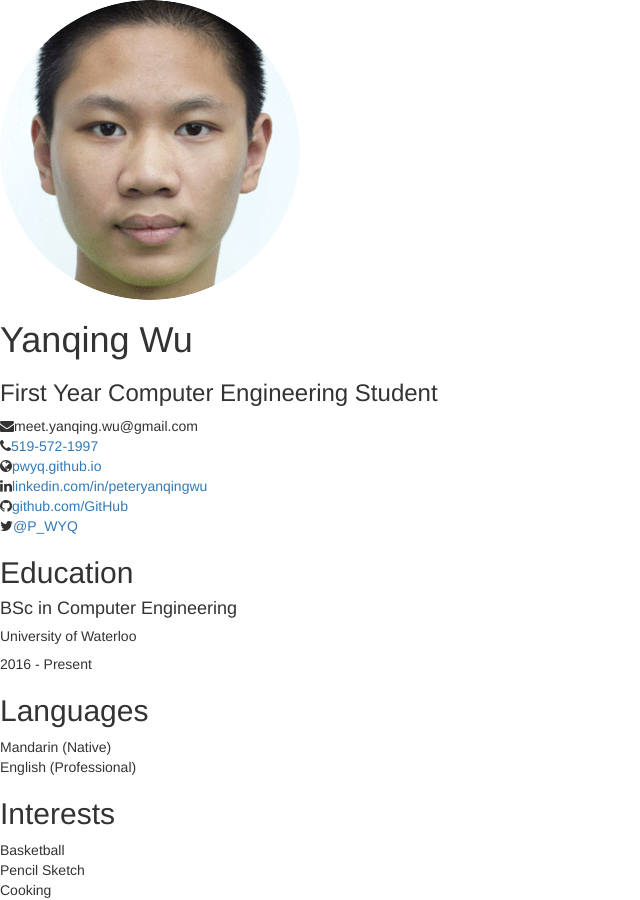
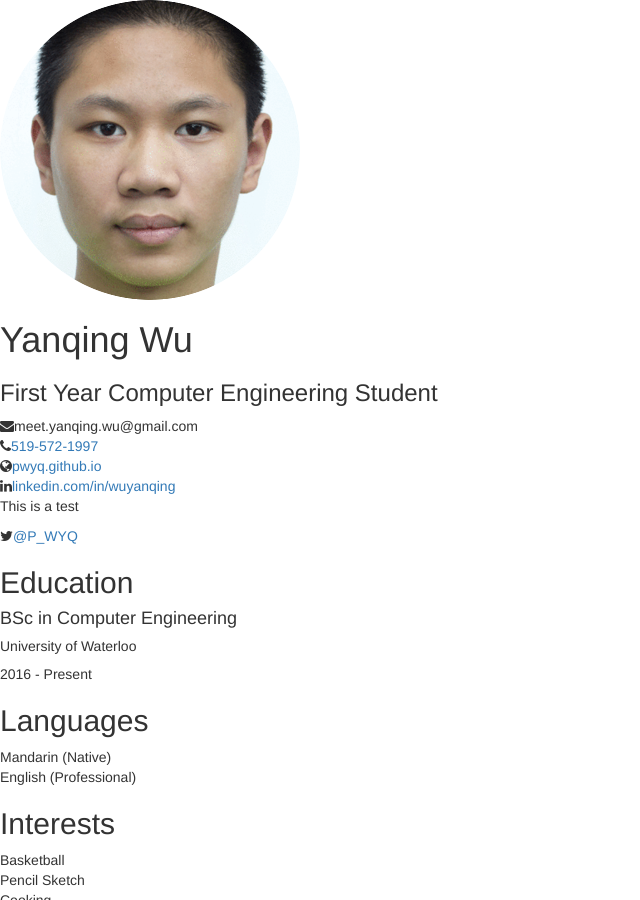
Before and after one commit to pwyq/blog, a Jekyll site: the page built from cv/index.html, in a window 1280 px wide and 900 px high. Shown: the whole window, without its empty margins (0-640 px from the left). Built offline with Jekyll 4.4.1, drawn with Linux system fonts in a browser that asks for light colours.

Commit message:
debug test

```diff
--- a/_includes/cv_sidebar.html
+++ b/_includes/cv_sidebar.html
@@ -1,6 +1,4 @@
 <!-- Use icons from fontawesome when you are adding new item in the contact list  -->
-
-<!-- Design credit to Xiaoying Riley -->
 
 	<div class="sidebar-wrapper">
 		<div class="profile-container">
@@ -33,13 +31,17 @@
 				{% if site.linkedin %}
 					<li class="linkedin"><i class="fa fa-linkedin"></i><a href="https://in.linkedin.com/{{site.linkedin}}" target="_blank">linkedin.com/in/{{site.linkedin}}</a></li>
 				{% else %}
-					<li class="linkedin"><i class="fa fa-linkedin"></i><a href="https://www.linkedin.com/in/peteryanqingwu" target="_blank">linkedin.com/in/peteryanqingwu</a></li>
+					<li class="linkedin"><i class="fa fa-linkedin"></i><a href="https://www.linkedin.com/in/wuyanqing" target="_blank">linkedin.com/in/wuyanqing</a></li>
 				{% endif %}
 
 				{% if site.github %}
-				<li class="github"><i class="fa fa-github"></i><a href="http://github.com/{{site.github}}" target="_blank">github.com/{{site.github}}</a></li>
+				<!--<li class="github"><i class="fa fa-github"></i><a href="http://github.com/{{site.github}}" target="_blank">github.com/{{site.github}}</a></li>
+				-->
+				<p>This is a test</p>
 				{% else %}
-				<li class="github"><i class="fa fa-github"></i><a href="https://github.com/pwyq" target="_blank">github.com/pwyq</a></li>
+				<!--<li class="github"><i class="fa fa-github"></i><a href="https://github.com/pwyq" target="_blank">github.com/pwyq</a></li>
+				-->
+				<p>Second test</p>
 				{% endif %}
 
 				{% if site.twitter %}
--- a/_layouts/cv_default.html
+++ b/_layouts/cv_default.html
@@ -1,6 +1,5 @@
 ---
 layout: compress
-title: My Resume
 ---
 <!DOCTYPE html>
 <!--[if IE 8]> <html lang="en" class="ie8"> <![endif]-->
```
